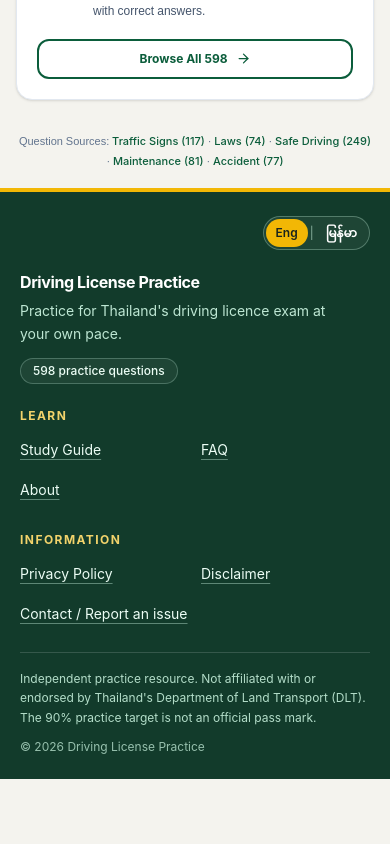
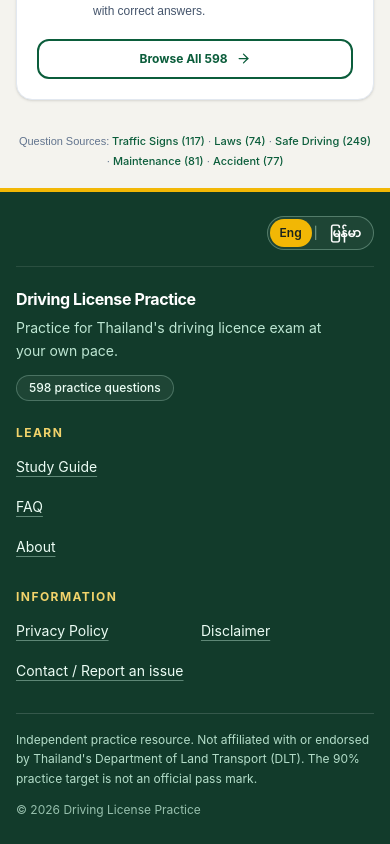
Before and after one commit to ZinLinn254995/Thai-Driving-License-Exam, a React (Vite) app: page / in a window 390 px wide. Shown: the part 2923-3767 px from the top of the page. Before the commit the page ends 3702 px from the top, so only its background shows below. Built offline with nearby package versions, Linux system fonts and the light colour scheme.

Commit message:
ui: improve footer layout across mobile and desktop

```diff
--- a/src/App.tsx
+++ b/src/App.tsx
@@ -322,23 +322,23 @@ export default function App() {
       </main>
 
       <footer className="mt-auto border-t-4 border-[#f2b705] bg-[#123b2b] text-white">
-        <div className="mx-auto max-w-4xl px-5 py-6 sm:px-6 sm:py-7">
-          <div className="mb-5 flex justify-end">
+        <div className="mx-auto w-full max-w-6xl px-4 py-6 sm:px-6 sm:py-8 lg:px-8">
+          <div className="mb-5 flex justify-end border-b border-white/10 pb-4 sm:mb-6 sm:pb-5">
             <div className="inline-flex items-center gap-0.5 rounded-full border border-emerald-100/30 bg-white/5 p-0.5" role="group" aria-label="Choose language">
               <button type="button" onClick={() => { setSiteLanguage('en'); try { localStorage.setItem('thai_drive_site_language', 'en'); } catch {} }} aria-pressed={siteLanguage === 'en'} className={`min-h-7 rounded-full px-2.5 py-1 text-xs font-semibold transition-colors focus-visible:outline focus-visible:outline-2 focus-visible:outline-offset-2 focus-visible:outline-white ${siteLanguage === 'en' ? 'bg-[#f2b705] text-[#19241e]' : 'text-white hover:bg-white/10'}`}>Eng</button>
               <span aria-hidden="true" className="text-xs text-emerald-100/60">|</span>
               <button type="button" onClick={() => { setSiteLanguage('my'); try { localStorage.setItem('thai_drive_site_language', 'my'); } catch {} }} aria-pressed={siteLanguage === 'my'} className={`min-h-7 rounded-full px-2.5 py-1 text-xs font-semibold transition-colors focus-visible:outline focus-visible:outline-2 focus-visible:outline-offset-2 focus-visible:outline-white ${siteLanguage === 'my' ? 'bg-[#f2b705] text-[#19241e]' : 'text-white hover:bg-white/10'}`}>မြန်မာ</button>
             </div>
           </div>
-          <div className="grid grid-cols-1 gap-6 sm:grid-cols-[1.2fr_1fr_1fr] sm:gap-8">
-            <div className="min-w-0">
+          <div className="grid grid-cols-1 gap-6 sm:grid-cols-2 sm:gap-x-8 sm:gap-y-7 lg:grid-cols-[1.25fr_0.85fr_1.2fr] lg:gap-10">
+            <div className="min-w-0 sm:col-span-2 lg:col-span-1">
               <p className="m-0 text-base font-bold tracking-tight text-white">{siteLanguage === 'en' ? 'Driving License Practice' : 'ယာဉ်မောင်းလိုင်စင် လေ့ကျင့်ရေး'}</p>
               <p className="mt-1.5 max-w-xs text-sm leading-relaxed text-emerald-100/90">{siteLanguage === 'en' ? "Practice for Thailand's driving licence exam at your own pace." : 'ထိုင်းနိုင်ငံ ယာဉ်မောင်းလိုင်စင် စာမေးပွဲအတွက် မိမိအဆင်ပြေသည့်အချိန်တွင် လေ့ကျင့်ပါ။'}</p>
               <p className="mt-3 inline-flex rounded-full border border-emerald-100/25 bg-white/5 px-3 py-1 text-xs font-medium text-emerald-50">{QUESTIONS_BANK.length} {siteLanguage === 'en' ? 'practice questions' : 'လေ့ကျင့်မေးခွန်း'}</p>
             </div>
             <nav aria-label={siteLanguage === 'en' ? 'Learning resources' : 'လေ့လာရန်'} className="min-w-0">
               <h2 className="mb-2 text-xs font-bold uppercase tracking-[0.12em] text-[#f2d36b]">{siteLanguage === 'en' ? 'Learn' : 'လေ့လာရန်'}</h2>
-              <ul className="m-0 grid list-none grid-cols-2 gap-x-3 gap-y-1 p-0 sm:grid-cols-1">
+              <ul className="m-0 grid list-none grid-cols-1 gap-y-1 p-0">
                 <li><a href="/study-guide.html" className="inline-flex min-h-9 items-center rounded-sm py-1 text-sm text-emerald-50 underline decoration-emerald-100/40 underline-offset-4 transition-colors hover:text-white hover:decoration-white focus-visible:outline-white">{siteLanguage === 'en' ? 'Study Guide' : 'လေ့လာမှု လမ်းညွှန်'}</a></li>
                 <li><a href="/faq.html" className="inline-flex min-h-9 items-center rounded-sm py-1 text-sm text-emerald-50 underline decoration-emerald-100/40 underline-offset-4 transition-colors hover:text-white hover:decoration-white focus-visible:outline-white">{siteLanguage === 'en' ? 'FAQ' : 'မေးလေ့ရှိသော မေးခွန်းများ'}</a></li>
                 <li><a href="/about.html" className="inline-flex min-h-9 items-center rounded-sm py-1 text-sm text-emerald-50 underline decoration-emerald-100/40 underline-offset-4 transition-colors hover:text-white hover:decoration-white focus-visible:outline-white">{siteLanguage === 'en' ? 'About' : 'ကျွန်ုပ်တို့အကြောင်း'}</a></li>
@@ -354,9 +354,9 @@ export default function App() {
             </nav>
           </div>
 
-          <div className="mt-5 border-t border-white/15 pt-4 sm:mt-6 sm:flex sm:items-start sm:justify-between sm:gap-6">
+          <div className="mt-6 border-t border-white/15 pt-4 sm:mt-7 sm:flex sm:items-start sm:justify-between sm:gap-8">
             <p className="m-0 max-w-2xl text-xs leading-relaxed text-emerald-100/85">{siteLanguage === 'en' ? "Independent practice resource. Not affiliated with or endorsed by Thailand's Department of Land Transport (DLT). The 90% practice target is not an official pass mark." : 'ဤဝက်ဘ်ဆိုက်သည် သီးခြားလွတ်လပ်သော လေ့ကျင့်ရေးအရင်းအမြစ်ဖြစ်ပြီး ထိုင်းနိုင်ငံ ကုန်းလမ်းပို့ဆောင်ရေးဦးစီးဌာန (DLT) နှင့် မသက်ဆိုင်သလို ၎င်း၏ ထောက်ခံအတည်ပြုမှုလည်း မရှိပါ။ ၉၀% လေ့ကျင့်ရမှတ်သည် တရားဝင်အောင်မှတ် မဟုတ်ပါ။'}</p>
-            <p className="mt-3 shrink-0 text-xs text-emerald-100/70 sm:mt-0">© {new Date().getFullYear()} {siteLanguage === 'en' ? 'Driving License Practice' : 'ယာဉ်မောင်းလိုင်စင် လေ့ကျင့်ရေး'}</p>
+            <p className="mt-3 shrink-0 text-xs leading-relaxed text-emerald-100/70 sm:mt-0 sm:text-right">© {new Date().getFullYear()} {siteLanguage === 'en' ? 'Driving License Practice' : 'ယာဉ်မောင်းလိုင်စင် လေ့ကျင့်ရေး'}</p>
           </div>
         </div>
       </footer>
```
